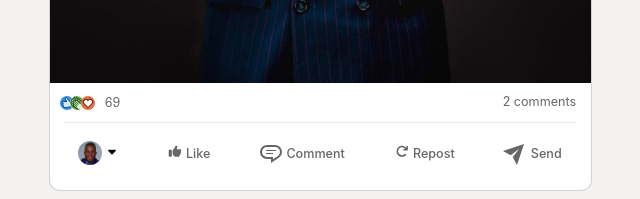
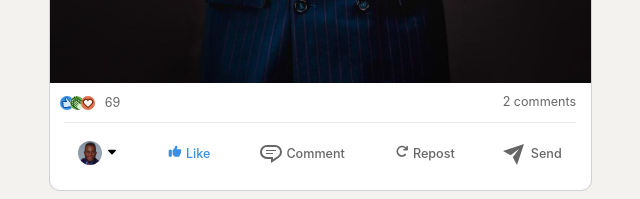
Before and after one commit to inioluwabello/linkedin, a Next.js app: page / in a window 1280 px wide. Shown: the part 1040-1239 px from the top of the page, without its empty margins (320-960 px from the left). Built offline with nearby package versions, Linux system fonts and the light colour scheme.

Commit message:
Updated post actions

```diff
--- a/components/home/PostActions.js
+++ b/components/home/PostActions.js
@@ -13,7 +13,7 @@ const PostActions = ({ user, post }) => {
           />{" "}
           <FontAwesomeIcon icon={faCaretDown} width={12} height={12} />
         </button>
-        <button className="hover-bg alt-text bold">
+        <button className={`hover-bg alt-text bold ${post.likedByUser ? "post-liked" : ""}`}>
           <FontAwesomeIcon icon={faThumbsUp} width={16} height={16} />{" "}
           <span>Like</span>
         </button>
--- a/components/home/PostList.js
+++ b/components/home/PostList.js
@@ -8,7 +8,7 @@ const PostList = ({ post, user }) => {
       <div className="card-content">
         {post.referrer && <PostReferrer post={post} />}
         <PostContent post={post} />
-        <PostActions user={user} />
+        <PostActions user={user} post={post} />
       </div>
     </div>
   );
--- a/pages/index.js
+++ b/pages/index.js
@@ -103,7 +103,8 @@ export async function getStaticProps() {
                 id: 1
               }]
             }]
-          }]
+          }],
+          likedByUser: true
         },
         {
           id:2,
--- a/styles/global.css
+++ b/styles/global.css
@@ -559,3 +559,6 @@ img {
   position: relative;
   top: .1rem;
 }
+.post-liked {
+  color: #378fe9;
+}
```
Also changed, not shown: public/images/icons/repost.jpg (deleted).
